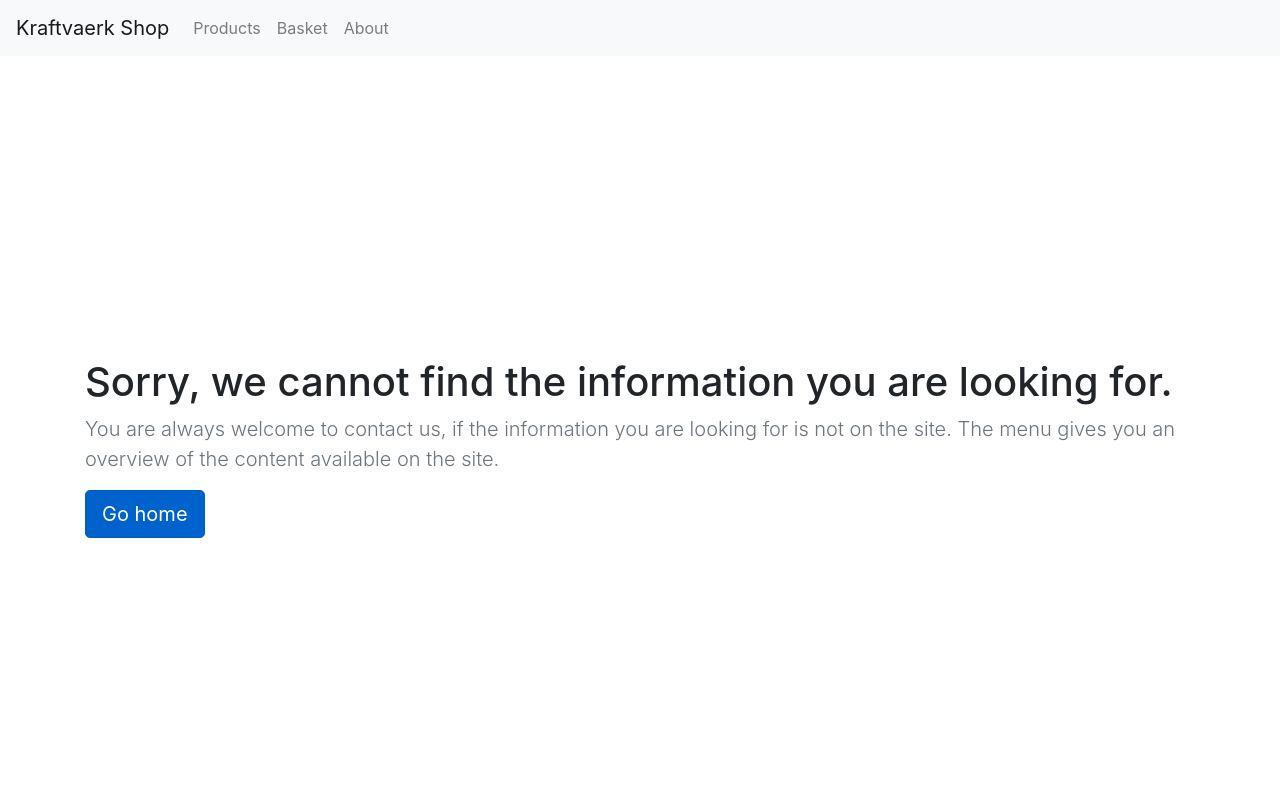
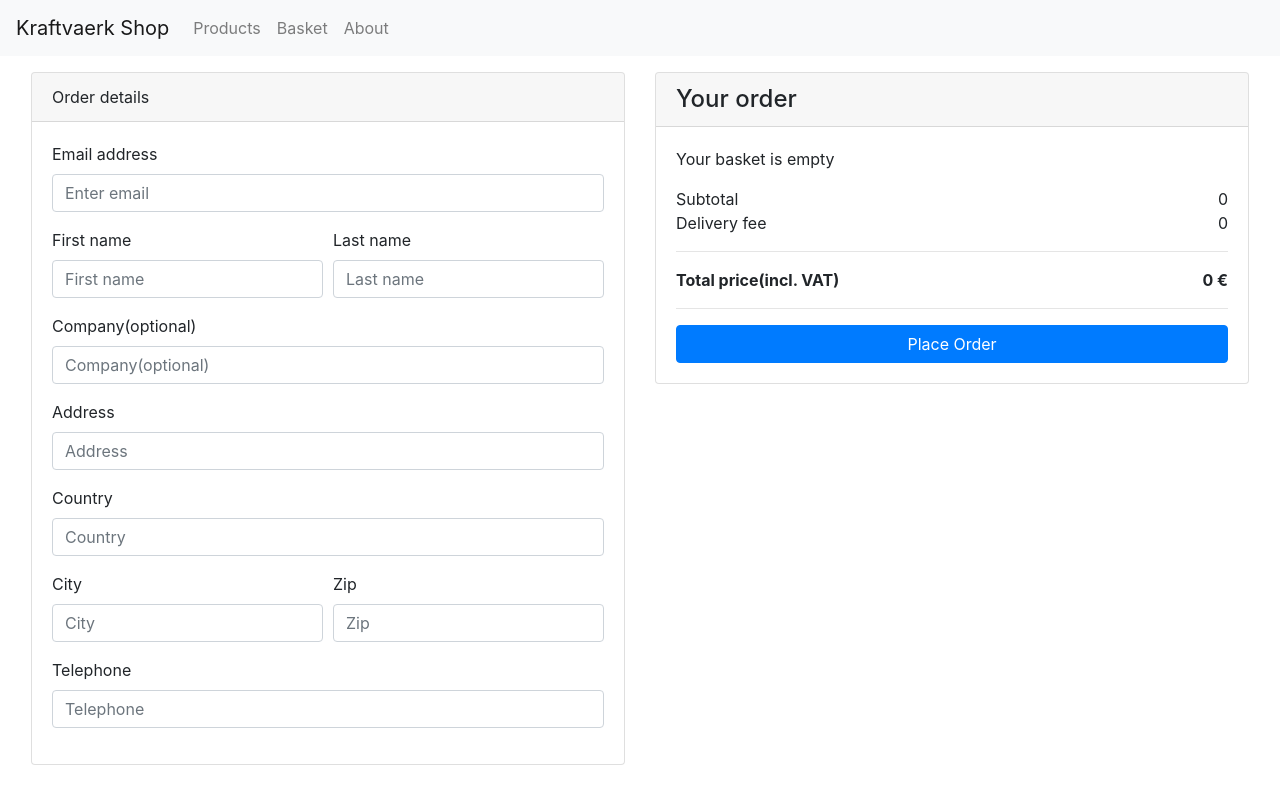
Before and after one commit to christian-maigaard/kraftvaerk-shop, a React (Create React App) app in the folder kraftvaerk-shop-client/: page /checkout in a window 1280 px wide. Shown: the top 804 px of the page. Built offline with nearby package versions, Linux system fonts and the light colour scheme.

Commit message:
added orderDetails form

```diff
--- a/kraftvaerk-shop-client/src/components/AppRouter.tsx
+++ b/kraftvaerk-shop-client/src/components/AppRouter.tsx
@@ -6,6 +6,7 @@ import { Basket } from "../pages/Basket";
 import { Products } from "../pages/Products";
 import { Product } from "../pages/Product";
 import { NotFound } from "../pages/NotFound";
+import { Checkout } from './../pages/Checkout';
 
 interface MatchParams {
   id: string;
@@ -22,6 +23,7 @@ export const AppRouter: React.FC = () => {
       <Route exact path="/products" component={Products} />
       <Route exact path="/products/:id" component={ProductById} />
       <Route exact path="/basket" component={Basket} />
+      <Route exact path="/checkout" component={Checkout} />
       <Route exact path="/about" component={About} />
       <Route component={NotFound} />
     </Switch>
--- /dev/null
+++ b/kraftvaerk-shop-client/src/components/CustomerOrderDetails.tsx
@@ -0,0 +1,74 @@
+import React from "react";
+import Form from "react-bootstrap/Form";
+import InputGroup from "react-bootstrap/InputGroup";
+import Col from "react-bootstrap/Col";
+import Row from "react-bootstrap/Row";
+import Card from "react-bootstrap/Card";
+
+interface CustomerOrderDetailsProps {
+  validated: boolean;
+  handleSubmit: (event: any) => void;
+}
+
+export const CustomerOrderDetails: React.FC<CustomerOrderDetailsProps> = ({
+  validated,
+  handleSubmit,
+}) => {
+  return (
+    <Card>
+      <Card.Header>Order details</Card.Header>
+      <Card.Body>
+        <Form noValidate validated={validated} onSubmit={handleSubmit}>
+          <Form.Group controlId="validationEmail">
+            <Form.Label>Email address</Form.Label>
+            <Form.Control required type="email" placeholder="Enter email" />
+          </Form.Group>
+
+          <Form.Row>
+            <Form.Group as={Col} controlId="validationFirstname">
+              <Form.Label>First name</Form.Label>
+              <Form.Control required type="text" placeholder="First name" />
+            </Form.Group>
+
+            <Form.Group as={Col} controlId="validationLastname">
+              <Form.Label>Last name</Form.Label>
+              <Form.Control required type="text" placeholder="Last name" />
+            </Form.Group>
+          </Form.Row>
+
+          <Form.Group controlId="validationCompany">
+            <Form.Label>Company(optional)</Form.Label>
+            <Form.Control placeholder="Company(optional)" />
+          </Form.Group>
+
+          <Form.Group controlId="validationAddress">
+            <Form.Label>Address</Form.Label>
+            <Form.Control required type="text" placeholder="Address" />
+          </Form.Group>
+
+          <Form.Group controlId="validationContry">
+            <Form.Label>Country</Form.Label>
+            <Form.Control required type="text" placeholder="Country" />
+          </Form.Group>
+
+          <Form.Row>
+            <Form.Group as={Col} controlId="validationCity">
+              <Form.Label>City</Form.Label>
+              <Form.Control required type="text" placeholder="City" />
+            </Form.Group>
+
+            <Form.Group as={Col} controlId="validationZip">
+              <Form.Label>Zip</Form.Label>
+              <Form.Control required type="text" placeholder="Zip" />
+            </Form.Group>
+          </Form.Row>
+
+          <Form.Group controlId="validationTelephone">
+            <Form.Label>Telephone</Form.Label>
+            <Form.Control required type="text" placeholder="Telephone" />
+          </Form.Group>
+        </Form>
+      </Card.Body>
+    </Card>
+  );
+};
--- a/kraftvaerk-shop-client/src/components/OrderSummary.tsx
+++ b/kraftvaerk-shop-client/src/components/OrderSummary.tsx
@@ -1,25 +1,42 @@
 import React from "react";
 import Card from "react-bootstrap/Card";
-
 import Button from "react-bootstrap/Button";
 import { Product } from "./../models/Product.d";
+import { ProductList } from "./ProductList";
 
 interface OrderSummaryProps {
   products: Product[];
+  buttonText: string;
+  displayButton: boolean;
+  buttonDisabled?: boolean;
+  displayProductOverview: boolean;
+  onButtonClick: (event: any) => void;
 }
 
-export const OrderSummary: React.FC<OrderSummaryProps> = ({ products }) => {
-  var productPrices = products.map((product) => product.price);
+export const OrderSummary: React.FC<OrderSummaryProps> = ({
+  products,
+  buttonText,
+  displayButton,
+  buttonDisabled,
+  displayProductOverview,
+  onButtonClick,
+}) => {
+  const productPrices = products.map((product) => product.price);
   const subTotal = productPrices.reduce(
     (previousValue, currentValue) => previousValue + currentValue,
     0
   );
   const deliveryFee = products.length >= 5 || products.length === 0 ? 0 : 10;
   const totalPrice = subTotal + deliveryFee;
+
   return (
     <Card>
       <Card.Header as="h4">Your order</Card.Header>
       <Card.Body>
+        {products.length === 0 && <Card.Text>Your basket is empty</Card.Text>}
+
+        {displayProductOverview && <ProductList products={products} />}
+
         <div className="d-flex  justify-content-between">
           <Card.Text>Subtotal</Card.Text>
           {subTotal}
@@ -36,9 +53,11 @@ export const OrderSummary: React.FC<OrderSummaryProps> = ({ products }) => {
         </div>
         <hr />
 
-        <Button variant="primary" block>
-          Go to checkout
-        </Button>
+        {displayButton && (
+          <Button disabled={buttonDisabled} variant="primary" block onClick={onButtonClick}>
+            {buttonText}
+          </Button>
+        )}
       </Card.Body>
     </Card>
   );
--- /dev/null
+++ b/kraftvaerk-shop-client/src/components/ProductList.tsx
@@ -0,0 +1,31 @@
+import React from "react";
+import Row from "react-bootstrap/Row";
+import Col from "react-bootstrap/Col";
+import Image from "react-bootstrap/Image";
+import Card from "react-bootstrap/Card";
+import { Product } from "./../models/Product.d";
+
+interface ProductListProps {
+  products: Product[];
+}
+
+export const ProductList: React.FC<ProductListProps> = ({ products }) => {
+  return (
+    <>
+      {products.map((product, index) => (
+        <div key={product.id + index}>
+          <Row>
+            <Col xs={2}>
+              <Image src={product?.mediaUrl} fluid />
+            </Col>
+            <Col xs={10}>
+              <Card.Title>{product.name}</Card.Title>
+              <Card.Text>{product.price} €</Card.Text>
+            </Col>
+          </Row>
+          <hr />
+        </div>
+      ))}
+    </>
+  );
+};
--- a/kraftvaerk-shop-client/src/pages/Basket.tsx
+++ b/kraftvaerk-shop-client/src/pages/Basket.tsx
@@ -4,9 +4,16 @@ import { BasketCard } from "../components/BasketCard";
 import Row from "react-bootstrap/Row";
 import Col from "react-bootstrap/Col";
 import { OrderSummary } from "../components/OrderSummary";
+import { useHistory } from "react-router-dom";
 
 export const Basket: React.FC = () => {
   const basket = useBasket();
+
+  const history = useHistory();
+
+  const goToCheckout = (event: React.MouseEvent<HTMLInputElement>) => {
+    history.push("/checkout");
+  };
 
   return (
     <Row>
@@ -14,7 +21,14 @@ export const Basket: React.FC = () => {
         <BasketCard products={basket} />
       </Col>
       <Col xs={12} md={4}>
-        <OrderSummary products={basket} />
+        <OrderSummary
+          products={basket}
+          buttonText="Go to checkout"
+          buttonDisabled={basket.length <= 0}
+          displayButton={true}
+          displayProductOverview={false}
+          onButtonClick={goToCheckout}
+        />
       </Col>
     </Row>
   );
--- a/kraftvaerk-shop-client/src/pages/Checkout.tsx
+++ b/kraftvaerk-shop-client/src/pages/Checkout.tsx
@@ -1,7 +1,38 @@
-import React from "react";
+import React, { useState } from "react";
+import Row from "react-bootstrap/Row";
+import Col from "react-bootstrap/Col";
+import { CustomerOrderDetails } from "./../components/CustomerOrderDetails";
+import { OrderSummary } from "./../components/OrderSummary";
+import { useBasket } from "../context/BasketProvider";
 
-interface CheckoutProps {}
+export const Checkout: React.FC = () => {
+  const basket = useBasket();
+  const [validated, setValidated] = useState(false);
 
-export const Checkout: React.FC<CheckoutProps> = ({}) => {
-  return <p>checkout</p>;
+  const finishOrder = (event: any) => {
+    const form = event.currentTarget;
+    if (form.checkValidity() === false) {
+      event.preventDefault();
+      event.stopPropagation();
+    }
+    setValidated(true);
+  };
+
+  return (
+    <Row>
+      <Col xs={12} md={6}>
+        <CustomerOrderDetails validated={validated} handleSubmit={finishOrder} />
+      </Col>
+      <Col xs={12} md={6}>
+        <OrderSummary
+          products={basket}
+          buttonText="Place Order"
+          buttonDisabled={false}
+          displayButton={true}
+          displayProductOverview={true}
+          onButtonClick={finishOrder}
+        />
+      </Col>
+    </Row>
+  );
 };
```
